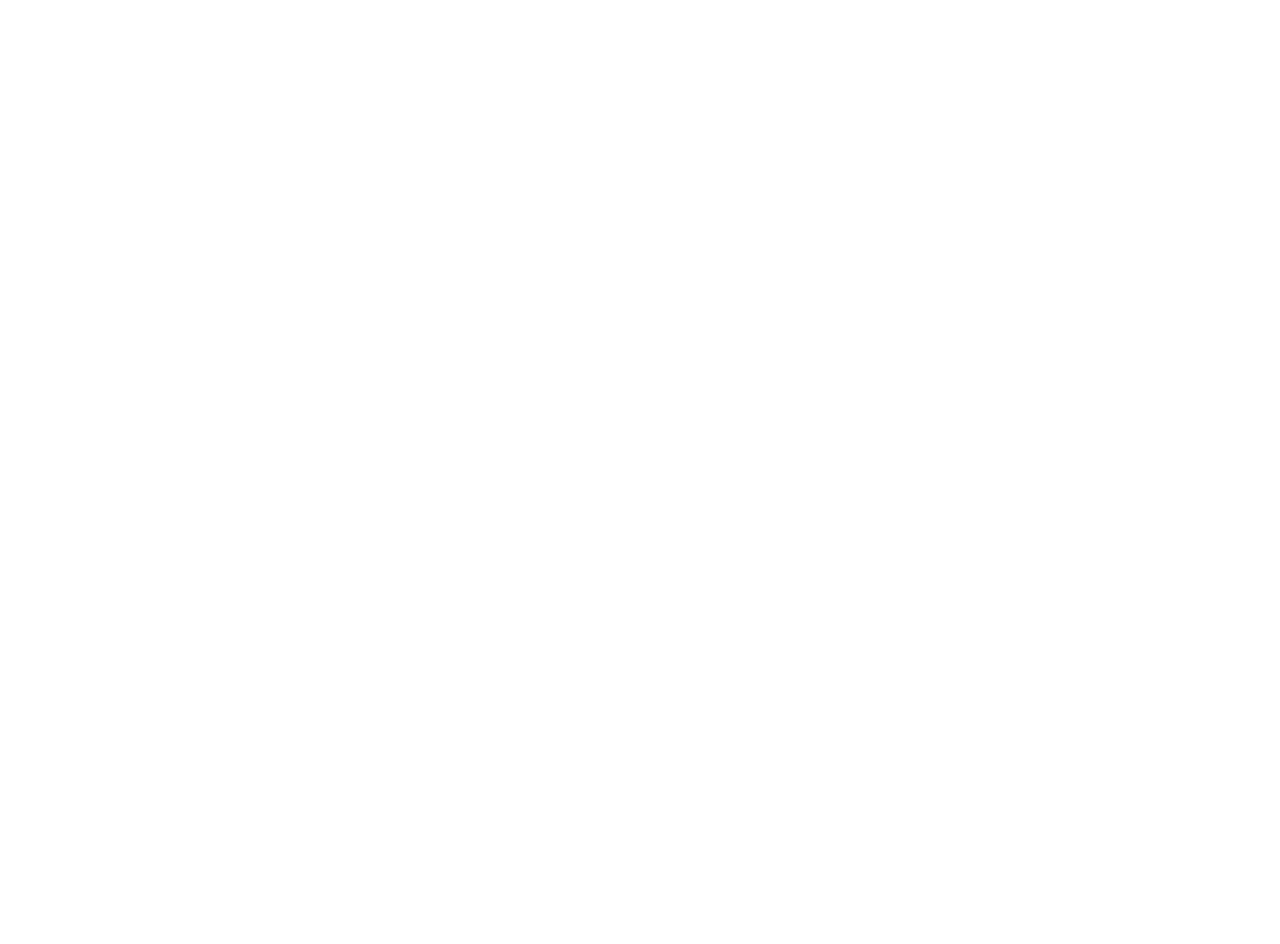
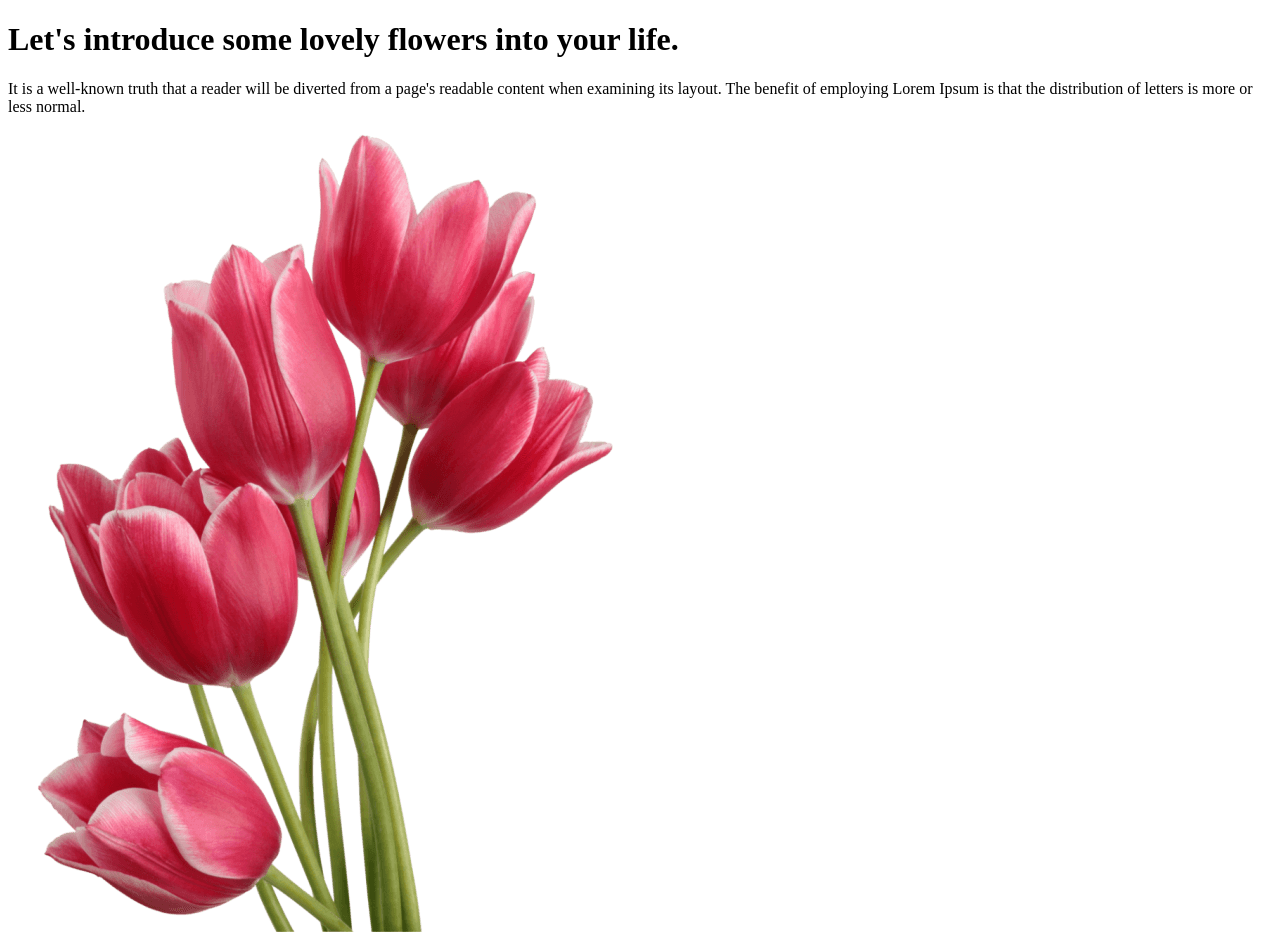
Before and after one commit to abdullah-polok/getFreshFlower, a plain HTML site: page index.html in a window 1280 px wide. Before the commit the page ends 800 px from the top, so only its background shows below. Drawn offline with Linux system fonts and the light colour scheme.

Commit message:
added header resource

```diff
--- a/index.css
+++ b/index.css
@@ -0,0 +1,2 @@
+/* Header section */
+.hearder-banner {}
--- a/index.html
+++ b/index.html
@@ -5,10 +5,19 @@
     <meta http-equiv="X-UA-Compatible" content="IE=edge">
     <meta name="viewport" content="width=device-width, initial-scale=1.0">
     <title>Get Fresh Flower</title>
+    <link rel="stylesheet" href="./index.css">
 </head>
 <body>
-    <header>
-
+    <header class="hearder-banner">
+        <div>
+            <h1>Let's introduce some lovely flowers into your life.</h1>
+            <p>It is a well-known truth that a reader will be diverted from a page's readable content when examining its
+                layout. The benefit of employing Lorem Ipsum is that the distribution of letters is more or less normal.
+            </p>
+        </div>
+        <div>
+            <img src="/getFreshFlower/Flower Asset/pngwing 10.png" alt="">
+        </div>
     </header>
     <main>
 
```
Also changed, not shown: Flower Asset/Flower 01.png (added), Flower Asset/Group 57.png (added), Flower Asset/Group 58.png (added), Flower Asset/Group 59.png (added), Flower Asset/Rectangle 4.png (added), Flower Asset/Rectangle 5.png (added), Flower Asset/Rectangle 6.png (added), Flower Asset/Rectangle 9.png (added), Flower Asset/pngwing 10.png (added), Flower Asset/pngwing 5.png (added), Flower Asset/pngwing 6.png (added), Flower Asset/pngwing 7.png (added), Flower Asset/pngwing 8.png (added).
